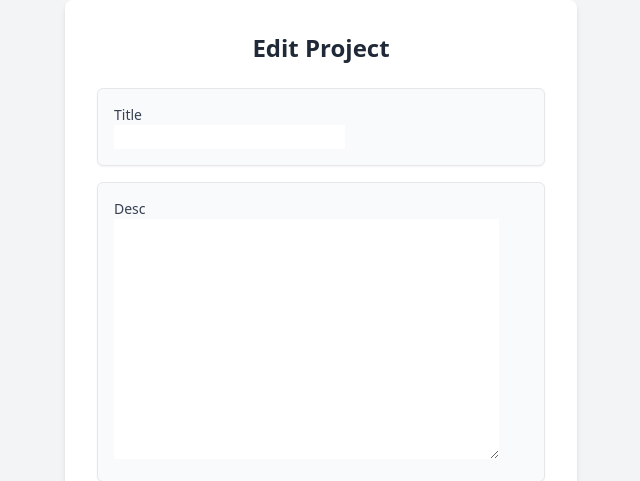
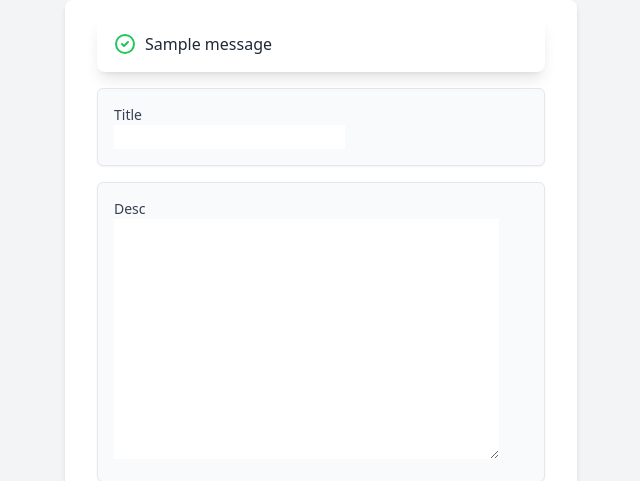
Before and after one commit to Nithin1729S/IT303-Mini-Project, a Django app: page /add-new-project/ in a window 1280 px wide. Shown: the top 481 px of the page, without its empty margins (319-959 px from the left). Run offline with Django 5.2, Linux system fonts and the light colour scheme; a user stored in the database is signed in; tables that the repository leaves empty hold one stand-in row (values such as "Sample post"); one stand-in notice (Sample message) is shown; some libraries are stand-ins or nearby versions.

Commit message:
model schema edits

```diff
--- a/mtechMinorEval/forms.py
+++ b/mtechMinorEval/forms.py
@@ -3,7 +3,7 @@ from django.forms.widgets import NumberInput
 from django import forms
 from django.contrib.auth.models import User
 from .models import ExaminerEvaluation,GuideEvaluation,Project,Student,Faculty,Profile
-
+from django.core.exceptions import ValidationError
 
 class ExaminerEvaluationForm(ModelForm):
     class Meta:
@@ -140,6 +140,15 @@ class ProjectEditForm(ModelForm):
             'deadline': forms.DateTimeInput(attrs={'type': 'datetime-local'}),
         }
 
+    def clean(self):
+        cleaned_data = super().clean()
+        examiner = cleaned_data.get("examiner")
+        guide = cleaned_data.get("guide")
+
+        # Ensure the examiner and guide are different
+        if examiner == guide:
+            raise forms.ValidationError("The examiner and guide must be different.")
+        return cleaned_data
 
 class ProfileEditForm(forms.ModelForm):
     class Meta:
--- a/mtechMinorEval/models.py
+++ b/mtechMinorEval/models.py
@@ -4,20 +4,30 @@ from django.dispatch import receiver
 from users.models import Profile,Student,Faculty
 from django.core.validators import FileExtensionValidator,MinValueValidator, MaxValueValidator
 import uuid
-
+from django.core.exceptions import ValidationError
 
 class Project(models.Model):
     id = models.UUIDField(default=uuid.uuid4,unique=True,primary_key=True,editable=False)
     title=models.CharField(max_length=255)
     desc=models.TextField(null=True,blank=True)
     src_link=models.CharField(max_length=2000,null=True,blank=True)
-    student = models.ForeignKey(Student, on_delete=models.CASCADE, related_name='projects')
+    student = models.OneToOneField(Student, on_delete=models.CASCADE, related_name='projects')
     submitted_at = models.DateTimeField(auto_now_add=True)
     examiner = models.ForeignKey(Faculty, on_delete=models.SET_NULL, null=True, related_name='examiner_projects')
     guide = models.ForeignKey(Faculty, on_delete=models.SET_NULL, null=True, related_name='guide_projects')
     deadline=models.DateTimeField(null=True,blank=True)
     def __str__(self):
         return f"{self.title}"
+    def clean(self):
+        super().clean()
+        # Ensure the examiner and guide are different entities
+        if self.examiner == self.guide:
+            raise ValidationError("The examiner and guide must be different.")
+
+    def save(self, *args, **kwargs):
+        # Call the model's clean method before saving to ensure validation
+        self.clean()
+        super().save(*args, **kwargs)
 
 
 class GuideEvaluation(models.Model):
--- a/mtechMinorEval/templates/mtechMinorEval/editProject.html
+++ b/mtechMinorEval/templates/mtechMinorEval/editProject.html
@@ -7,7 +7,32 @@
     <title>Edit Project</title>
     <script src="https://cdn.tailwindcss.com"></script>
 </head>
-
+<div class="fixed top-0 left-1/2 transform -translate-x-1/2 w-full max-w-md mt-4 z-50">
+    {% if messages %}
+    <div class="w-full">
+        {% for message in messages %}
+        <div class="flash-message bg-white shadow-lg rounded-lg p-4 mb-4">
+            <div class="flex items-center">
+                {% if message.tags == 'success' %}
+                <svg class="w-6 h-6 mr-2 text-green-500" fill="none" stroke="currentColor" viewBox="0 0 24 24" xmlns="http://www.w3.org/2000/svg">
+                    <path stroke-linecap="round" stroke-linejoin="round" stroke-width="2" d="M9 12l2 2 4-4m6 2a9 9 0 11-18 0 9 9 0 0118 0z"></path>
+                </svg>
+                {% elif message.tags == 'error' %}
+                <svg class="w-6 h-6 mr-2 text-red-500" fill="none" stroke="currentColor" viewBox="0 0 24 24" xmlns="http://www.w3.org/2000/svg">
+                    <path stroke-linecap="round" stroke-linejoin="round" stroke-width="2" d="M12 8v4m0 4h.01M21 12a9 9 0 11-18 0 9 9 0 0118 0z"></path>
+                </svg>
+                {% else %}
+                <svg class="w-6 h-6 mr-2 text-blue-500" fill="none" stroke="currentColor" viewBox="0 0 24 24" xmlns="http://www.w3.org/2000/svg">
+                    <path stroke-linecap="round" stroke-linejoin="round" stroke-width="2" d="M13 16h-1v-4h-1m1-4h.01M21 12a9 9 0 11-18 0 9 9 0 0118 0z"></path>
+                </svg>
+                {% endif %}
+                <p class="text-gray-800">{{ message }}</p>
+            </div>
+        </div>
+        {% endfor %}
+    </div>
+    {% endif %}
+</div>
 <body class="bg-gray-100 min-h-screen flex items-center justify-center">
     <div class="bg-white shadow-md rounded-lg p-8 max-w-lg w-full">
         <h1 class="text-2xl font-bold mb-6 text-gray-800 text-center">Edit Project</h1>
```
Also changed, not shown: mtechMinorEval/migrations/0008_alter_project_student.py (added).
